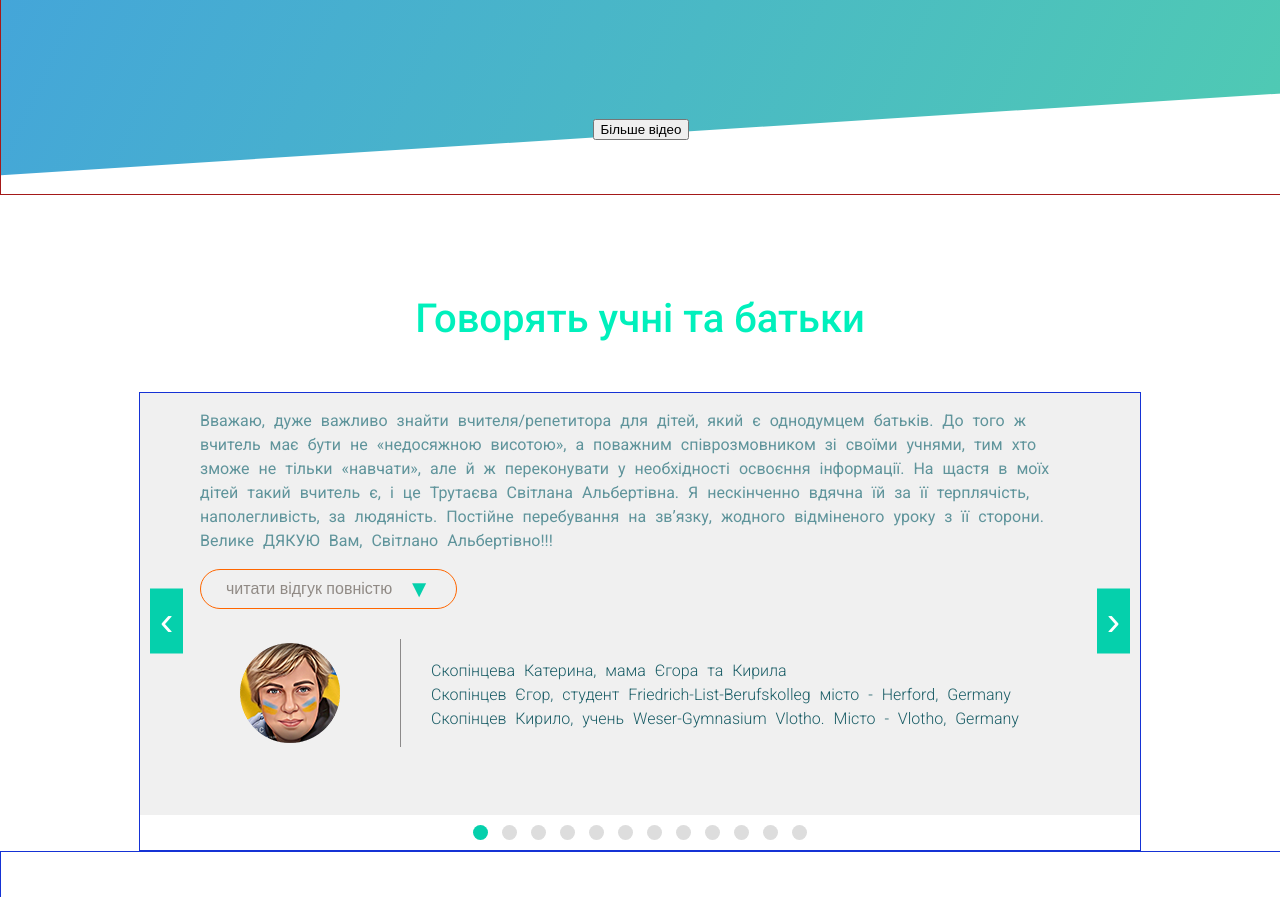
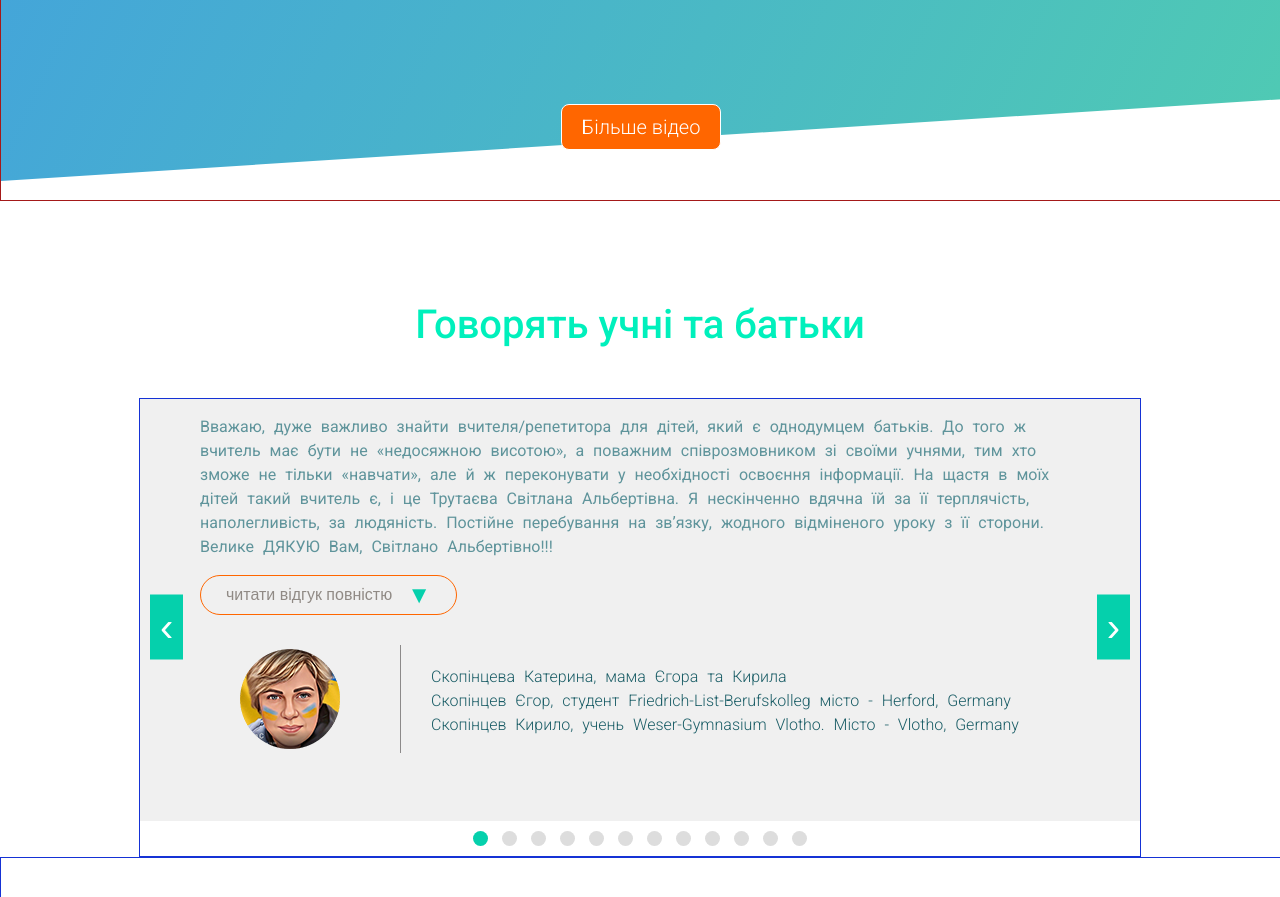
Before and after one commit to Svitlana-fanciful/Fizmattutor, a plain HTML site: page index.html in a window 1280 px wide. Shown: the part 3592-4489 px from the top of the page. Drawn offline with Linux system fonts and the light colour scheme.

Commit message:
Update index.html

```diff
--- a/index.html
+++ b/index.html
@@ -325,9 +325,13 @@
             </div>
             <div class="text-block-bottom">
               <!-- Кнопка ютуб -->
-              <div class="tube-button">
-                <button>Більше відео</button>
-              </div>
+             <a
+                href="https://www.youtube.com/@Fizmattutor"
+                target="_blank"
+                class="button-link"
+              >
+                Більше відео
+              </a>
             </div>
           </div>
           <!-- Блок карусель -->
```
